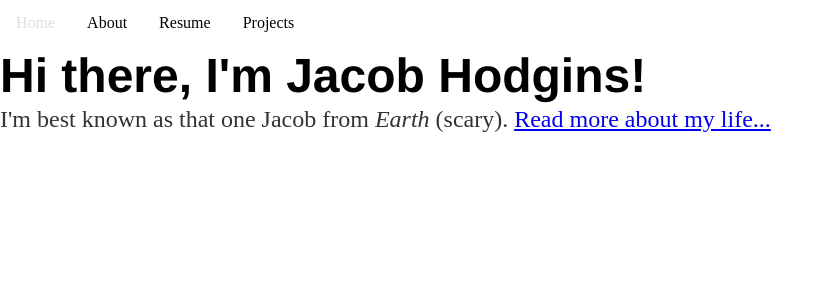
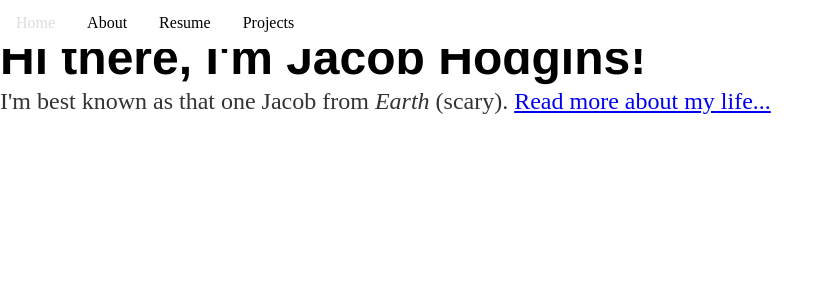
Before and after one commit to JacobHodgins/hodginsjacob, a Jekyll site: the page built from index.html, in a window 1280 px wide. Shown: the top 300 px of the page, without its empty margins (0-834 px from the left). Built offline with Jekyll 4.4.1, drawn with Linux system fonts in a browser that asks for light colours; the list of posts is cut into pages by our own code.

Commit message:
Update default.html
remove line break

```diff
--- a/_layouts/default.html
+++ b/_layouts/default.html
@@ -20,7 +20,7 @@
 				</div>
 				-->
 			</nav>
-			<span><br></span>
+			<span><!--<br>--></span>
 			<div class="container">
 
 			{{ content }}
```
